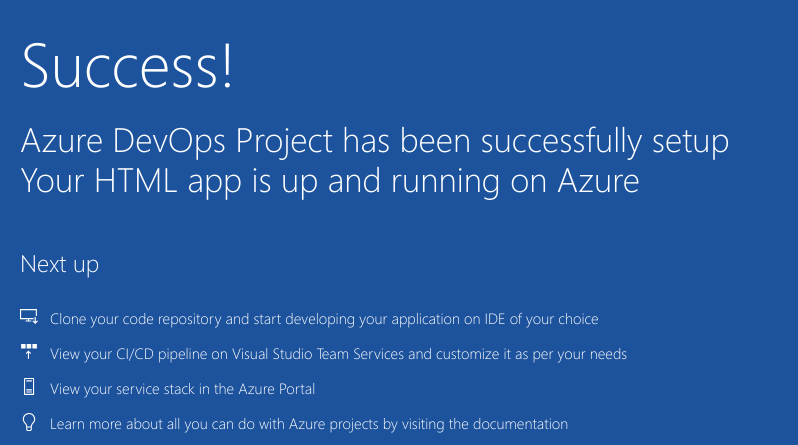
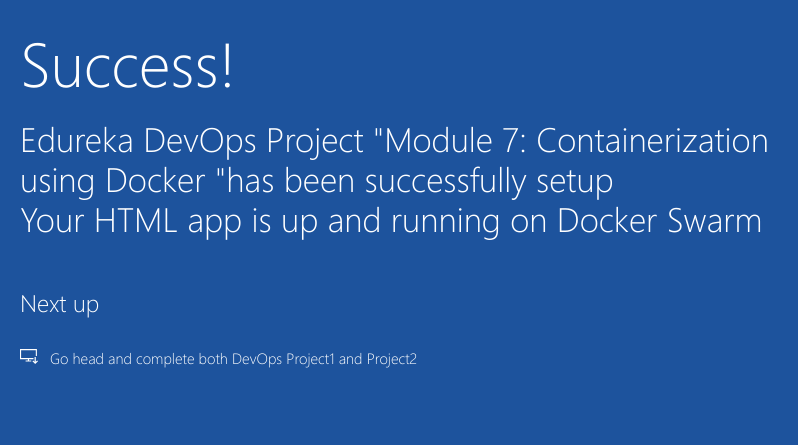
Before and after one commit to kalyand14/myproject26may, a plain HTML site: page index.html in a window 1280 px wide. Shown: the part 352-797 px from the top of the page, 205-1003 px from the left. Drawn offline with Linux system fonts and the light colour scheme.

Commit message:
updated the content

```diff
--- a/index.html
+++ b/index.html
@@ -19,8 +19,8 @@
         </div>
             <div class="content-body">
                 <div class="success-text">Success!</div>
-                <div class="description line-1"> Azure DevOps Project has been successfully setup</div>
-                <div class="description line-2"> Your HTML app is up and running on Azure</div>
+                <div class="description line-1"> Edureka DevOps Project "Module 7: Containerization using Docker "has been successfully setup</div>
+                <div class="description line-2"> Your HTML app is up and running on Docker Swarm</div>
                 <div class="next-steps-container">
                     <div class="next-steps-header">Next up</div>
                     <div class="next-steps-body">
@@ -28,25 +28,7 @@
                             <div class="step-icon">
                                 <img src="img/cloneWhite.svg">
                             </div>
-                            <div class="step-text"><a href="https://go.microsoft.com/fwlink/?linkid=862409">Clone your code repository and start developing your application on IDE of your choice</a></div>
-                        </div>
-                        <div class="step">
-                            <div class="step-icon">
-                                <img src="img/deployWhite.svg">
-                            </div>
-                            <div class="step-text"><a href="https://go.microsoft.com/fwlink/?linkid=862410">View your CI/CD pipeline on Visual Studio Team Services and customize it as per your needs</a></div>
-                        </div>
-                        <div class="step">
-                            <div class="step-icon">
-                                <img src="img/stackWhite.svg">
-                            </div>
-                            <div class="step-text"><a href="http://portal.azure.com">View your service stack in the Azure Portal</a></div>
-                        </div>
-                        <div class="step">
-                            <div class="step-icon">
-                                <img src="img/lightbulbWhite.svg">
-                            </div>
-                            <div class="step-text"><a href="https://go.microsoft.com/fwlink/?linkid=862126">Learn more about all you can do with Azure projects by visiting the documentation</a></div>
+                            <div class="step-text"><a href="https://go.microsoft.com/fwlink/?linkid=862409">Go head and complete both DevOps Project1 and Project2</a></div>
                         </div>
                     </div>
                 </div>
```
